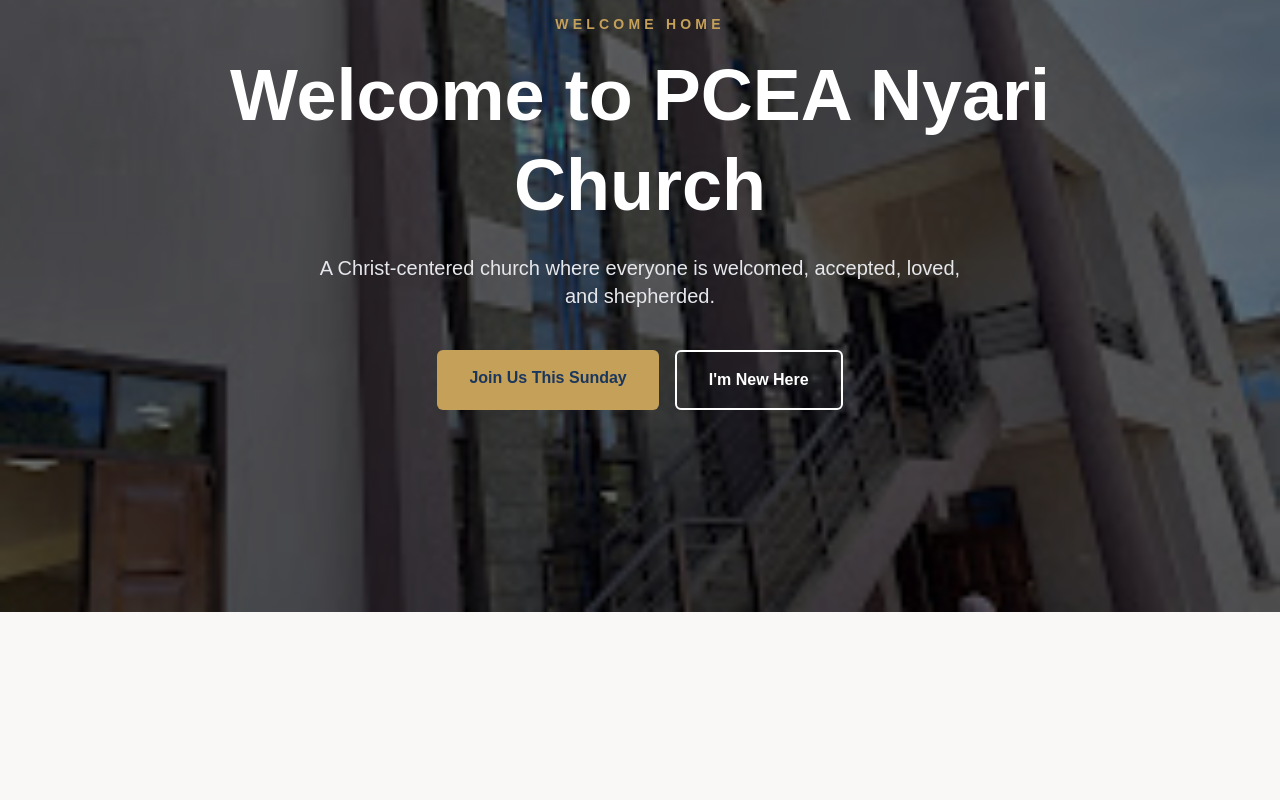
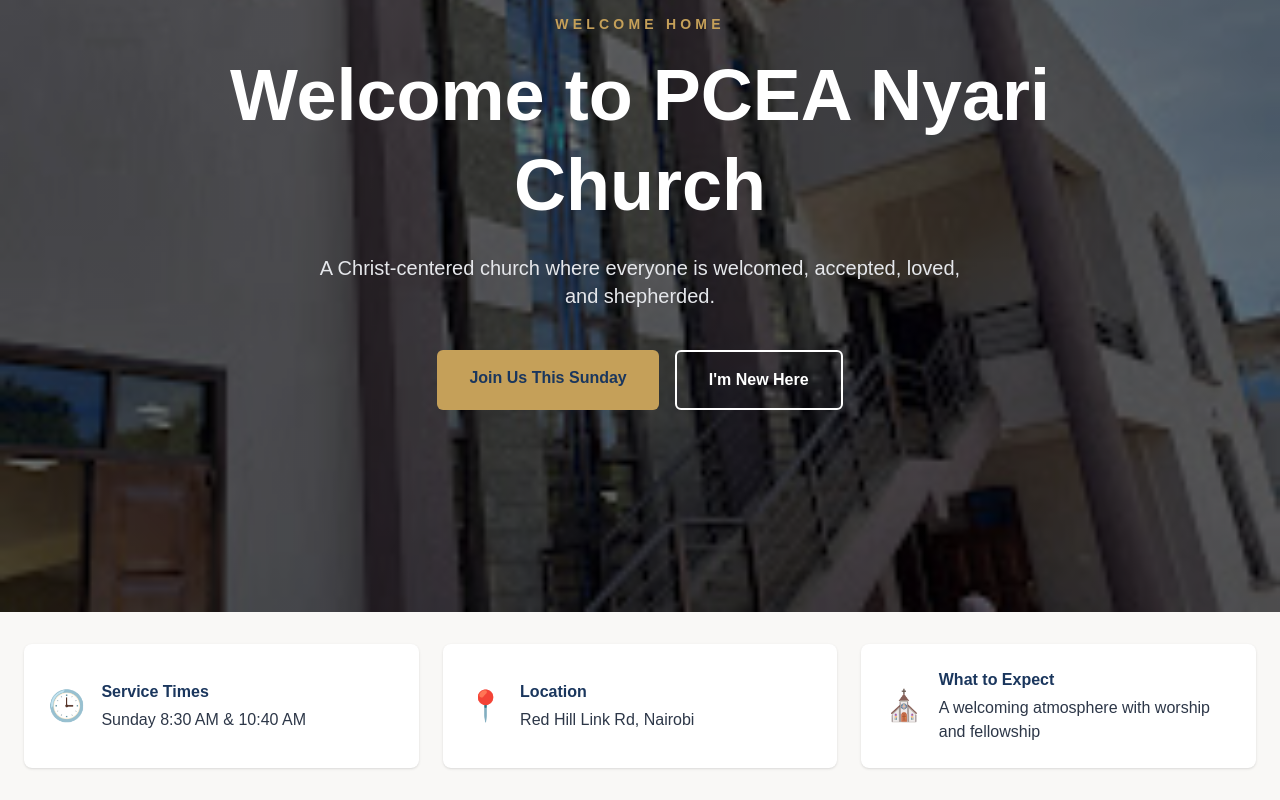
Before and after one commit to Jjumaaa/pnyari, a Next.js app: page / in a window 1280 px wide. Shown: the part 270-1070 px from the top of the page. Before the commit the page ends 882 px from the top, so only its background shows below. Built offline with nearby package versions, Linux system fonts and the light colour scheme.

Commit message:
Add quick info bar section

```diff
--- a/app/page.js
+++ b/app/page.js
@@ -1,5 +1,6 @@
 import Navbar from "@/components/layout/Navbar";
 import Hero from "@/components/sections/Hero";
+import QuickInfo from "@/components/sections/QuickInfo";
 
 export default function Home() {
   return (
@@ -7,6 +8,8 @@
       <Navbar />
 
       <Hero />
+
+      <QuickInfo />
     </>
   );
 }
--- /dev/null
+++ b/components/sections/QuickInfo.jsx
@@ -0,0 +1,40 @@
+import { churchInfo } from "@/data/churchInfo";
+
+const icons = {
+  clock: "🕒",
+  location: "📍",
+  church: "⛪",
+};
+
+export default function QuickInfo() {
+  return (
+    <section className="bg-[var(--color-alabaster)] py-8">
+      <div className="mx-auto grid max-w-7xl gap-6 px-6 md:grid-cols-3">
+
+        {churchInfo.map((item) => (
+          <div
+            key={item.title}
+            className="flex items-center gap-4 rounded-lg bg-white p-6 shadow-sm"
+          >
+
+            <div className="text-3xl">
+              {icons[item.icon]}
+            </div>
+
+            <div>
+              <h3 className="font-bold text-[var(--color-sanctuary-blue)]">
+                {item.title}
+              </h3>
+
+              <p className="mt-1 text-[var(--color-charcoal-slate)]">
+                {item.description}
+              </p>
+            </div>
+
+          </div>
+        ))}
+
+      </div>
+    </section>
+  );
+}
--- /dev/null
+++ b/data/churchInfo.js
@@ -0,0 +1,17 @@
+export const churchInfo = [
+  {
+    icon: "clock",
+    title: "Service Times",
+    description: "Sunday 8:30 AM & 10:40 AM",
+  },
+  {
+    icon: "location",
+    title: "Location",
+    description: "Red Hill Link Rd, Nairobi",
+  },
+  {
+    icon: "church",
+    title: "What to Expect",
+    description: "A welcoming atmosphere with worship and fellowship",
+  },
+];
```
